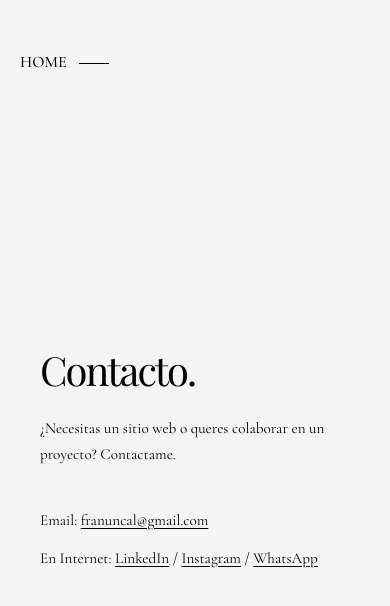
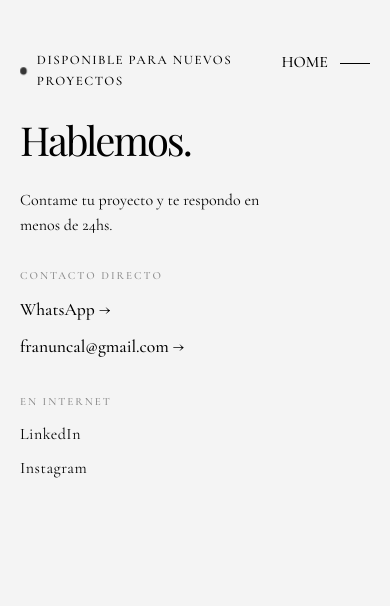
Before and after one commit to franuncal/FRANUNCAL-PORTFOLIO-WEB, a React (Vite) app: page /contacto in a window 390 px wide. Shown: the top 606 px of the page. Built offline with nearby package versions, Linux system fonts and the light colour scheme; a web font is replaced by a local one.

Commit message:
Ajustes visuales generales

```diff
--- a/src/components/Contacto/Contacto.css
+++ b/src/components/Contacto/Contacto.css
@@ -1,17 +1,19 @@
+/* =====================
+   CONTACT SECTION
+   ===================== */
+
 .contact-section {
   min-height: 100vh;
   width: 100%;
   position: relative;
   background-color: var(--bg-color);
   color: #000000;
+  display: flex;
+  align-items: center;
+  justify-content: center;
+  font-family: "Cormorant Garamond", serif;
+  box-sizing: border-box;
   padding: 100px 60px 60px 60px;
-  display: grid;
-  grid-template-columns: 1fr;
-  grid-template-rows: auto 1fr;
-  gap: 40px;
-  font-family: "Cormorant Garamond", serif;
-  overflow-x: hidden;
-  box-sizing: border-box;
 }
 
 /* Botón HOME arriba - fijo */
@@ -32,7 +34,6 @@
   letter-spacing: 1px;
 }
 
-/* Línea después de HOME en desktop */
 @media (min-width: 901px) {
   .home-link::after {
     content: "";
@@ -45,7 +46,6 @@
     background-color: #000000;
   }
 
-  /* Línea vertical debajo de HOME */
   .home-link::before {
     content: "";
     position: absolute;
@@ -78,117 +78,152 @@
   letter-spacing: 1px;
 }
 
-/* Contenedor principal - centrado */
+/* =====================
+   CONTAINER
+   ===================== */
+
 .contact-container {
-  grid-column: 1;
-  grid-row: 2;
   display: flex;
   flex-direction: column;
-  justify-content: center;
-  align-items: flex-start;
-  max-width: 800px;
-  margin: 0 auto;
-  padding-left: 60px;
+  gap: 32px;
+  max-width: 600px;
   width: 100%;
-  box-sizing: border-box;
 }
 
-/* Título */
+/* =====================
+   DISPONIBILIDAD
+   ===================== */
+
+.contact-availability {
+  display: flex;
+  align-items: center;
+  gap: 10px;
+  font-family: "Cormorant Garamond", serif;
+  font-size: 13px;
+  font-weight: 500;
+  letter-spacing: 1.5px;
+  text-transform: uppercase;
+  color: #000000;
+}
+
+.availability-dot {
+  width: 8px;
+  height: 8px;
+  border-radius: 50%;
+  background-color: #000000;
+  display: inline-block;
+  animation: pulse 2.5s ease-in-out infinite;
+}
+
+@keyframes pulse {
+
+  0%,
+  100% {
+    opacity: 1;
+    transform: scale(1);
+  }
+
+  50% {
+    opacity: 0.3;
+    transform: scale(0.8);
+  }
+}
+
+/* =====================
+   TÍTULO Y DESCRIPCIÓN
+   ===================== */
+
 .contact-title {
   font-family: "Playfair Display", serif;
-  font-size: clamp(4rem, 8vw, 12rem);
+  font-size: clamp(3.5rem, 8vw, 6rem);
   font-weight: 400;
   color: #000000;
-  text-align: left;
-  margin: 0 0 24px 0;
+  margin: 0;
+  line-height: 1;
   letter-spacing: -2px;
-  line-height: 1.1;
 }
 
-/* Descripción */
 .contact-description {
   font-family: "Cormorant Garamond", serif;
-  font-size: 1.15rem;
+  font-size: 1.1rem;
   color: #000000;
-  text-align: left;
-  line-height: 1.7;
-  margin: 0 0 40px 0;
-  max-width: 100%;
-  font-weight: 400;
+  line-height: 1.6;
+  margin: 0;
 }
 
-/* Información de contacto */
+/* =====================
+   GRUPOS DE CONTACTO
+   ===================== */
+
 .contact-info {
   display: flex;
   flex-direction: column;
-  gap: 12px;
-  width: 100%;
+  gap: 32px;
 }
 
-.contact-line {
-  font-family: "Cormorant Garamond", serif;
-  font-size: 1.1rem;
-  color: #000000;
-  line-height: 1.7;
-  margin: 0;
+.contact-group {
+  display: flex;
+  flex-direction: column;
+  gap: 12px;
 }
 
-.contact-label {
+.contact-group-label {
   font-family: "Cormorant Garamond", serif;
-  font-size: 1.1rem;
-  font-weight: 400;
-  color: #000000;
+  font-size: 11px;
+  font-weight: 500;
+  letter-spacing: 2px;
+  text-transform: uppercase;
+  color: #888888;
 }
+
+.contact-group-links {
+  display: flex;
+  flex-direction: column;
+  gap: 8px;
+}
+
+/* =====================
+   LINKS
+   ===================== */
 
 .contact-link {
   font-family: "Cormorant Garamond", serif;
-  font-size: 1.1rem;
+  font-size: 1rem;
   color: #000000;
-  text-decoration: underline;
-  text-underline-offset: 3px;
-  transition: opacity 0.3s ease;
+  text-decoration: none;
+  letter-spacing: 0.5px;
+  transition: opacity 0.2s ease;
+  display: inline-block;
 }
 
 .contact-link:hover {
-  opacity: 0.6;
+  opacity: 0.5;
 }
 
-/* Responsive */
-@media (max-width: 1200px) {
-  .contact-section {
-    padding: 100px 40px 40px 40px;
-  }
+/* Links principales: WhatsApp y Email */
+.contact-link--primary {
+  font-size: 1.3rem;
+  font-weight: 500;
+  letter-spacing: 0;
+}
 
-  .contact-container {
-    padding-left: 40px;
-    max-width: 700px;
-  }
-
-  .contact-title {
-    font-size: clamp(3.5rem, 7vw, 9rem);
-  }
-}
+/* =====================
+   RESPONSIVE
+   ===================== */
 
 @media (max-width: 900px) {
   .contact-section {
-    grid-template-columns: 1fr;
-    grid-template-rows: auto auto auto;
+    align-items: flex-start;
     padding: 60px 30px 30px 30px;
-    gap: 40px;
   }
 
   .home-link {
     position: static;
     transform: none;
-    top: auto;
-    left: auto;
-    margin-bottom: 0;
+    display: inline-block;
     font-size: 1rem;
     letter-spacing: 0;
-    display: inline-block;
-    grid-column: 1;
-    grid-row: 1;
-    order: 1;
+    margin-bottom: 40px;
   }
 
   .home-link::after {
@@ -201,79 +236,37 @@
     vertical-align: middle;
   }
 
+  .home-link::before {
+    display: none;
+  }
+
   .copyright {
     display: none;
   }
 
   .contact-container {
-    grid-column: 1;
-    grid-row: 2;
-    padding-left: 30px;
-    padding-right: 30px;
-    max-width: 100%;
-    order: 2;
+    gap: 28px;
   }
 
   .contact-title {
-    font-size: clamp(3rem, 8vw, 5rem);
-    text-align: left;
+    font-size: clamp(2.8rem, 10vw, 4rem);
+  }
+}
+
+@media (max-width: 600px) {
+  .contact-section {
+    padding: 50px 20px 20px 20px;
+  }
+
+  .contact-title {
+    font-size: clamp(2.5rem, 10vw, 3.5rem);
   }
 
   .contact-description {
     font-size: 1rem;
   }
 
-  .contact-line {
-    font-size: 1rem;
-  }
-
-  .contact-label {
-    font-size: 1rem;
-  }
-
-  .contact-link {
-    font-size: 1rem;
+  .contact-link--primary {
+    font-size: 1.1rem;
   }
 }
-
-@media (max-width: 600px) {
-  .contact-section {
-    padding: 50px 20px 20px 20px;
-    gap: 35px;
-  }
-
-  .home-link {
-    font-size: 1rem;
-    margin-bottom: 20px;
-  }
-
-  .home-link::after {
-    width: 30px;
-    margin-left: 12px;
-  }
-
-  .contact-container {
-    padding-left: 20px;
-    padding-right: 20px;
-  }
-
-  .contact-title {
-    font-size: clamp(2.5rem, 7vw, 4rem);
-  }
-
-  .contact-description {
-    font-size: 0.95rem;
-  }
-
-  .contact-line {
-    font-size: 0.95rem;
-  }
-
-  .contact-label {
-    font-size: 0.95rem;
-  }
-
-  .contact-link {
-    font-size: 0.95rem;
-  }
-}
--- a/src/components/Contacto/Contacto.jsx
+++ b/src/components/Contacto/Contacto.jsx
@@ -1,3 +1,71 @@
+// import "./Contacto.css";
+// import { Link } from "react-router-dom";
+
+// export const Contacto = () => {
+//   return (
+//     <section className="contact-section">
+//       {/* Botón HOME arriba */}
+//       <Link to="/" className="home-link">
+//         HOME
+//       </Link>
+
+//       {/* Copyright vertical abajo izquierda */}
+//       <div className="copyright">© {new Date().getFullYear()}</div>
+
+//       <div className="contact-container">
+//         <h1 className="contact-title">Contacto.</h1>
+
+//         <p className="contact-description">
+//           ¿Necesitas un sitio web o queres colaborar en un proyecto? Contactame.
+//         </p>
+
+//         <div className="contact-info">
+//           <p className="contact-line">
+//             <span className="contact-label">Email: </span>
+//             <a
+//               href="mailto:franuncal@gmail.com"
+//               target="_blank"
+//               rel="noreferrer"
+//               className="contact-link"
+//             >
+//               franuncal@gmail.com
+//             </a>
+//           </p>
+//           <p className="contact-line">
+//             <span className="contact-label">En Internet: </span>
+//             <a
+//               href="https://www.linkedin.com/in/franuncal/"
+//               target="_blank"
+//               rel="noreferrer"
+//               className="contact-link"
+//             >
+//               LinkedIn
+//             </a>
+//             {" / "}
+//             <a
+//               href="https://www.instagram.com/franuncal.dev/"
+//               target="_blank"
+//               rel="noreferrer"
+//               className="contact-link"
+//             >
+//               Instagram
+//             </a>
+//             {" / "}
+//             <a
+//               href="https://wa.me/2324469630"
+//               target="_blank"
+//               rel="noreferrer"
+//               className="contact-link"
+//             >
+//               WhatsApp
+//             </a>
+//           </p>
+//         </div>
+//       </div>
+//     </section>
+//   );
+// };
+
 import "./Contacto.css";
 import { Link } from "react-router-dom";
 
@@ -13,26 +81,45 @@ export const Contacto = () => {
       <div className="copyright">© {new Date().getFullYear()}</div>
 
       <div className="contact-container">
-        <h1 className="contact-title">Contacto.</h1>
+        <div className="contact-availability">
+          <span className="availability-dot" />
+          Disponible para nuevos proyectos
+        </div>
+
+        <h1 className="contact-title">Hablemos.</h1>
 
         <p className="contact-description">
-          ¿Necesitas un sitio web o queres colaborar en un proyecto? Contactame.
+          Contame tu proyecto y te respondo en menos de 24hs.
         </p>
 
         <div className="contact-info">
-          <p className="contact-line">
-            <span className="contact-label">Email: </span>
+          {/* Canales de contacto directo */}
+          <div className="contact-group">
+            <span className="contact-group-label">Contacto directo</span>
+            <div className="contact-group-links">
+              <a
+                href="https://wa.me/2324469630"
+                target="_blank"
+                rel="noreferrer"
+                className="contact-link contact-link--primary"
+              >
+                WhatsApp →
+              </a>
               <a
                 href="mailto:franuncal@gmail.com"
                 target="_blank"
                 rel="noreferrer"
-              className="contact-link"
+                className="contact-link contact-link--primary"
               >
-              franuncal@gmail.com
+                franuncal@gmail.com →
               </a>
-          </p>
-          <p className="contact-line">
-            <span className="contact-label">En Internet: </span>
+            </div>
+          </div>
+
+          {/* Canales de seguimiento */}
+          <div className="contact-group">
+            <span className="contact-group-label">En internet</span>
+            <div className="contact-group-links">
               <a
                 href="https://www.linkedin.com/in/franuncal/"
                 target="_blank"
@@ -41,7 +128,6 @@ export const Contacto = () => {
               >
                 LinkedIn
               </a>
-            {" / "}
               <a
                 href="https://www.instagram.com/franuncal.dev/"
                 target="_blank"
@@ -50,16 +136,8 @@ export const Contacto = () => {
               >
                 Instagram
               </a>
-            {" / "}
-            <a
-              href="https://wa.me/2324469630"
-              target="_blank"
-              rel="noreferrer"
-              className="contact-link"
-            >
-              WhatsApp
-            </a>
-          </p>
+            </div>
+          </div>
         </div>
       </div>
     </section>
--- a/src/components/Home/Home.jsx
+++ b/src/components/Home/Home.jsx
@@ -5,29 +5,60 @@ import "./Home.css";
 import { FaLinkedin, FaInstagram, FaEnvelope } from "react-icons/fa";
 
 export const Home = () => {
+  const nameRef = useRef(null);
+  const descRef = useRef(null);
   const navRef = useRef(null);
-  const infoRef = useRef(null);
   const cardRef = useRef(null);
+  const socialRef = useRef(null);
 
   useEffect(() => {
-    // Animación de entrada suave
-    gsap.fromTo(
-      [navRef.current, infoRef.current, cardRef.current],
-      { opacity: 0, y: 20 },
-      {
-        opacity: 1,
-        y: 0,
-        duration: 1,
-        stagger: 0.2,
-        ease: "power2.out",
-      }
+    const tl = gsap.timeline({ defaults: { ease: "power3.out" } });
+
+    // Estado inicial: todo invisible
+    gsap.set(
+      [
+        socialRef.current,
+        nameRef.current,
+        descRef.current,
+        navRef.current,
+        cardRef.current,
+      ],
+      { opacity: 0, y: 24, filter: "blur(6px)" },
     );
+
+    // Secuencia cinematográfica
+    tl.to(socialRef.current, {
+      opacity: 1,
+      y: 0,
+      filter: "blur(0px)",
+      duration: 0.7,
+    })
+      .to(
+        nameRef.current,
+        { opacity: 1, y: 0, filter: "blur(0px)", duration: 0.9 },
+        "-=0.3",
+      )
+      .to(
+        descRef.current,
+        { opacity: 1, y: 0, filter: "blur(0px)", duration: 0.7 },
+        "-=0.4",
+      )
+      .to(
+        navRef.current,
+        { opacity: 1, y: 0, filter: "blur(0px)", duration: 0.8 },
+        "-=0.3",
+      )
+      .to(
+        cardRef.current,
+        { opacity: 1, y: 0, filter: "blur(0px)", duration: 0.6 },
+        "-=0.5",
+      );
   }, []);
 
   return (
     <div className="home-container">
-      {/* Iconos sociales arriba a la izquierda (dentro de la línea) */}
-      <div className="top-social-icons">
+      {/* Iconos sociales arriba a la izquierda */}
+      <div className="top-social-icons" ref={socialRef}>
         <a
           href="https://www.linkedin.com/in/franuncal/"
           target="_blank"
@@ -55,13 +86,14 @@ export const Home = () => {
         <div className="social-divider"></div>
       </div>
 
-      {/* Card promocional arriba a la derecha */}
+      {/* Promo card — consistente con Contacto */}
       <div className="promo-card" ref={cardRef}>
         <div className="promo-content">
-          <div className="promo-text">
-            <h3>Agenda 2026</h3>
-            <p>Abierta para nuevos proyectos</p>
-            <span className="promo-price">Disponible</span>
+          <h3 className="promo-title">Agenda 2026</h3>
+          <p className="promo-subtitle">Abierta para nuevos proyectos</p>
+          <div className="promo-status">
+            <span className="promo-dot" />
+            <span className="promo-label">Disponible</span>
           </div>
         </div>
       </div>
@@ -80,27 +112,22 @@ export const Home = () => {
       </nav>
 
       {/* Información personal abajo a la izquierda */}
-      <div className="personal-info" ref={infoRef}>
-        <div className="info-text">
+      <div className="personal-info">
+        <div className="info-text" ref={nameRef}>
           <h2>
             FRAN <span className="logo-bracket">{"{ F }"}</span>
           </h2>
-          <div className="professional-description">
-            <p>
-              Frontend Developer freelance especializado en React, trabajando en
-              proyectos innovadores que buscan transformar ideas en experiencias
-              digitales sólidas.
-            </p>
-            {/* <p>
-              Más de 3 años de experiencia desarrollando sitios web modernos,
-              personalizados y creativos.
-            </p> */}
-            <p>Disponible para colaborar en nuevos proyectos.</p>
-          </div>
+        </div>
+
+        <div className="professional-description" ref={descRef}>
+          <p className="desc-role">
+            Frontend Developer — React, animaciones y performance.
+          </p>
+          <p className="desc-availability">Disponible para nuevos proyectos.</p>
         </div>
       </div>
 
-      {/* Copyright abajo izquierda */}
+      {/* Copyright */}
       <div className="copyright">© {new Date().getFullYear()}</div>
     </div>
   );
```
Also changed, not shown: src/components/Home/Home.css (+95 -58 lines). Lines whose indentation alone changed are shown as unchanged.
